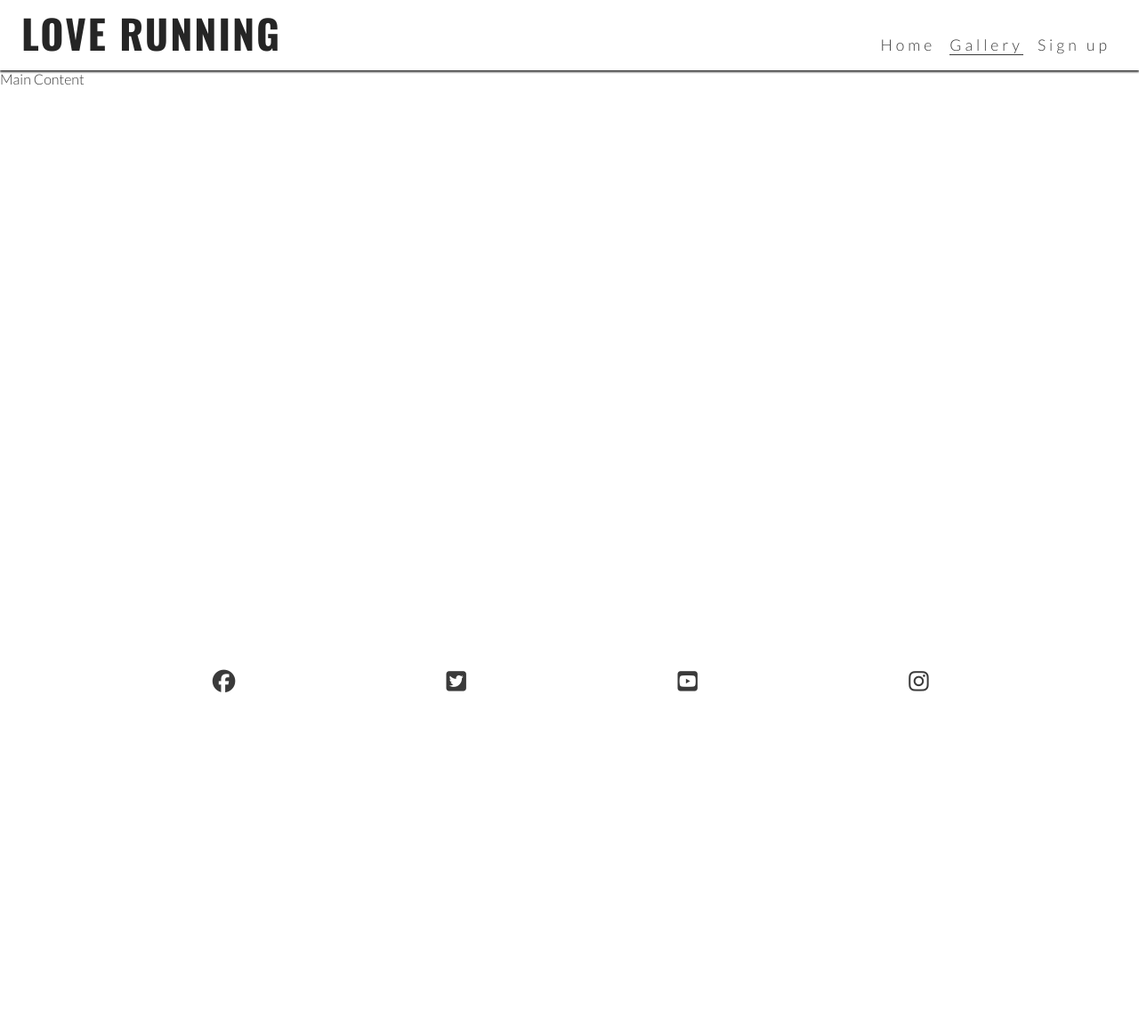
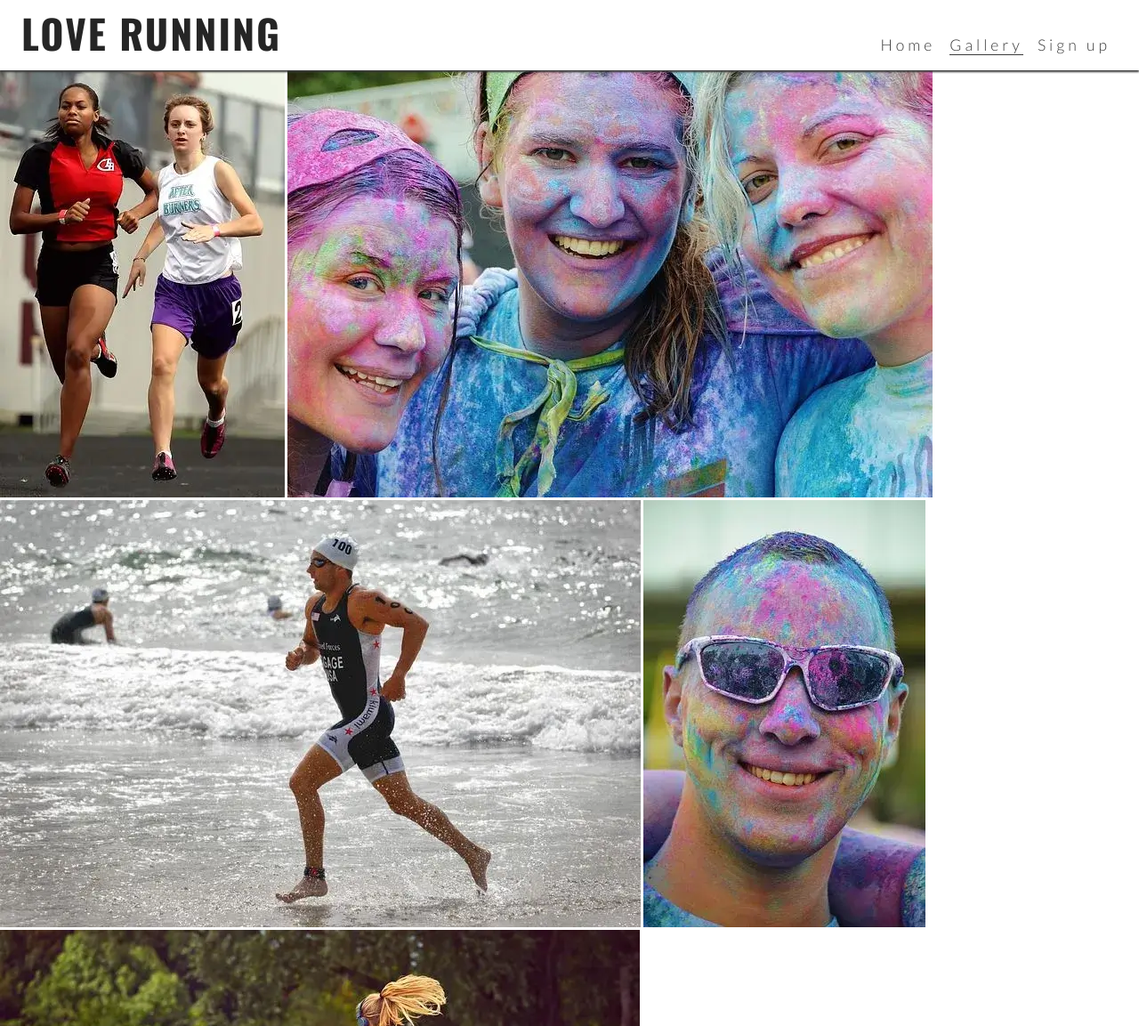
Before and after one commit to Alessandr095/LoveRunningProject, a plain HTML site: page gallery.html in a window 1280 px wide. Shown: the top 1153 px of the page at 89% size. Before the commit the page ends 800 px from the top, so only its background shows below. Drawn offline with nearby package versions, Linux system fonts and the light colour scheme.

Commit message:
add images to gallery

```diff
--- a/gallery.html
+++ b/gallery.html
@@ -36,7 +36,22 @@
         </nav>
     </header>
     <!--main content-->
-    <main>Main Content</main>
+    <main>
+        <section id="gallery">
+            <div id="photos">
+                <img src="asset/images/athletes.webp" alt="Two athletes running together">
+                <img src="asset/images/girls.webp" alt="Three girls at charity paint running festival">
+                <img src="asset/images/runner3.webp" alt="Solo male runner jogging on beach">
+                <img src="asset/images/man.webp" alt="Man at charity paint running festival">
+                <img src="asset/images/runner1.webp" alt="Solo female runner jogging through Phoenix Park">
+                <img src="asset/images/runner2.webp" alt="Runners competing in marathon">
+                <img src="asset/images/runner4.webp" alt="Solo female runner jogging on beach">
+                <img src="asset/images/running_gang.webp" alt="Large group of runners taking part in a marathon on a rainy day">
+                <img src="asset/images/mud-run.webp" alt="Two women runners taking a muddy selfie after the Mud Runners championship">
+
+            </div>
+        </section>
+    </main>
     <!--footer-->
     <footer>
         <ul id="social-networks">
```
Also changed, not shown: asset/images/athletes.webp (added), asset/images/girls.webp (added), asset/images/man.webp (added), asset/images/mud-run.webp (added), asset/images/runner1.webp (added), asset/images/runner2.webp (added), asset/images/runner3.webp (added), asset/images/runner4.webp (added), asset/images/running_gang.webp (added).
